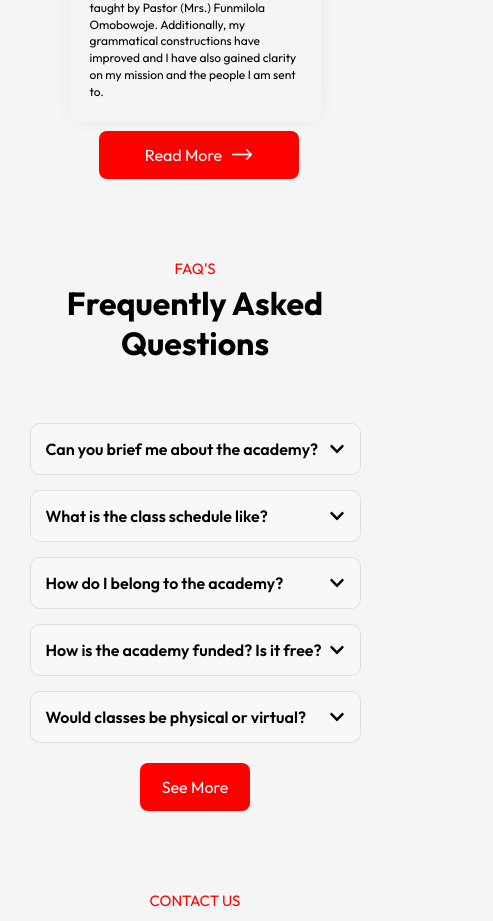
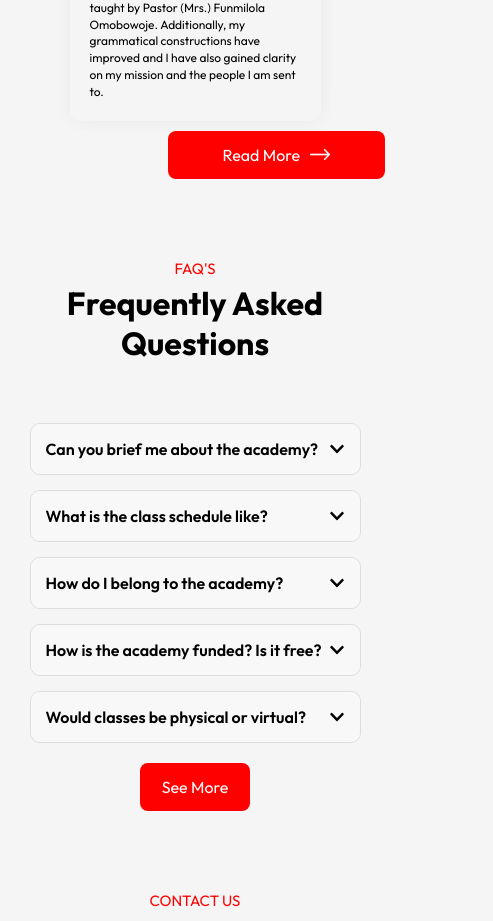
Before and after one commit to DuoDduo/Purpose-Academy, a React (Vite) app: page / in a window 390 px wide. Shown: the part 5782-6703 px from the top of the page, 493 px wide, since content can reach past the window. Built offline with nearby package versions, Linux system fonts and the light colour scheme.

Commit message:
improve button

```diff
--- a/src/components/Testimonials/Testimonials.css
+++ b/src/components/Testimonials/Testimonials.css
@@ -122,8 +122,8 @@
         font-size: 12px;
     }
     .testimony-btn {
-        margin:0 10vw;
-        width: 200px;
-        transition: background 0.3s ease-in-out;
-     }
+        width: 80%;
+        max-width: 250px;
+    }
+
 }
```
